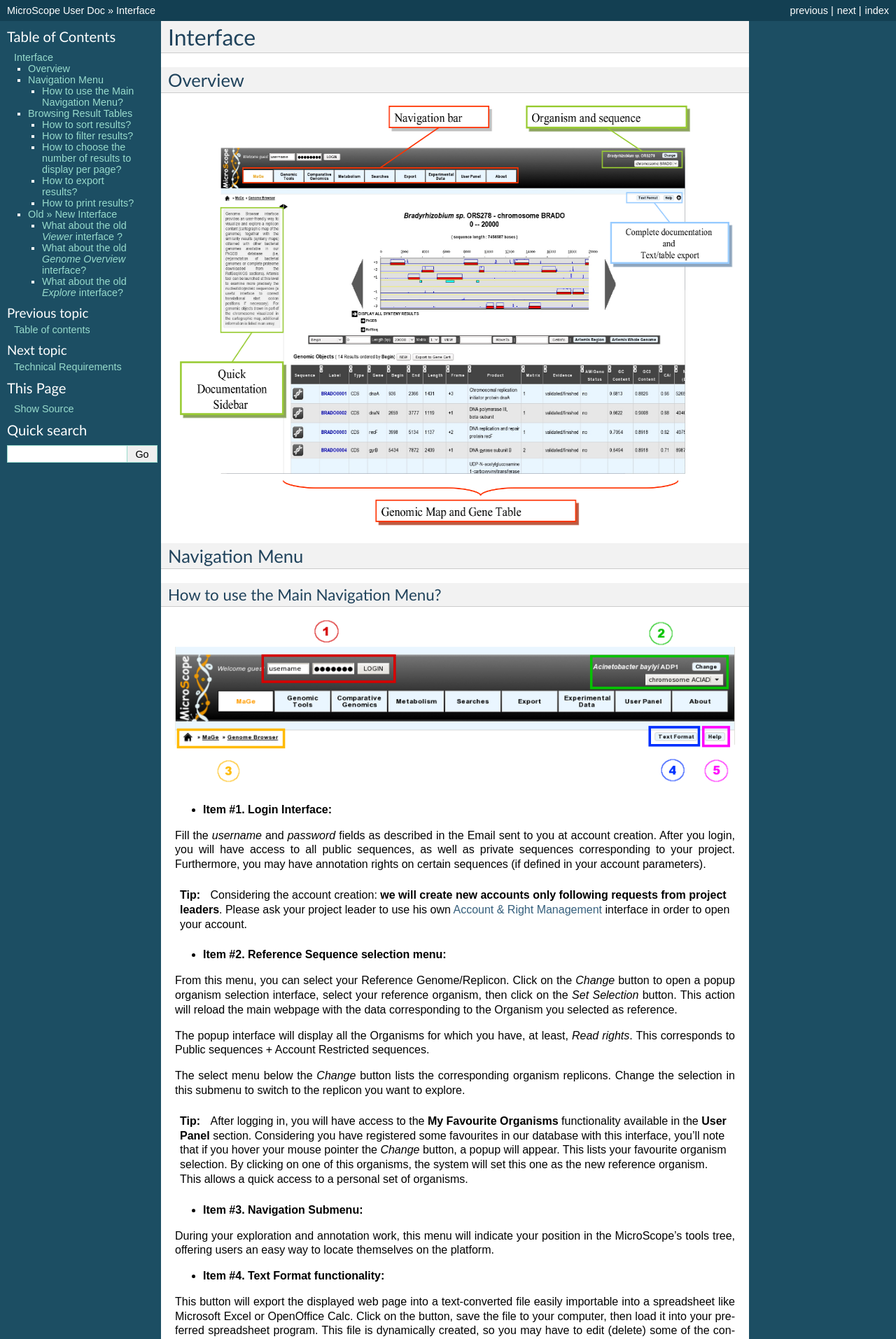
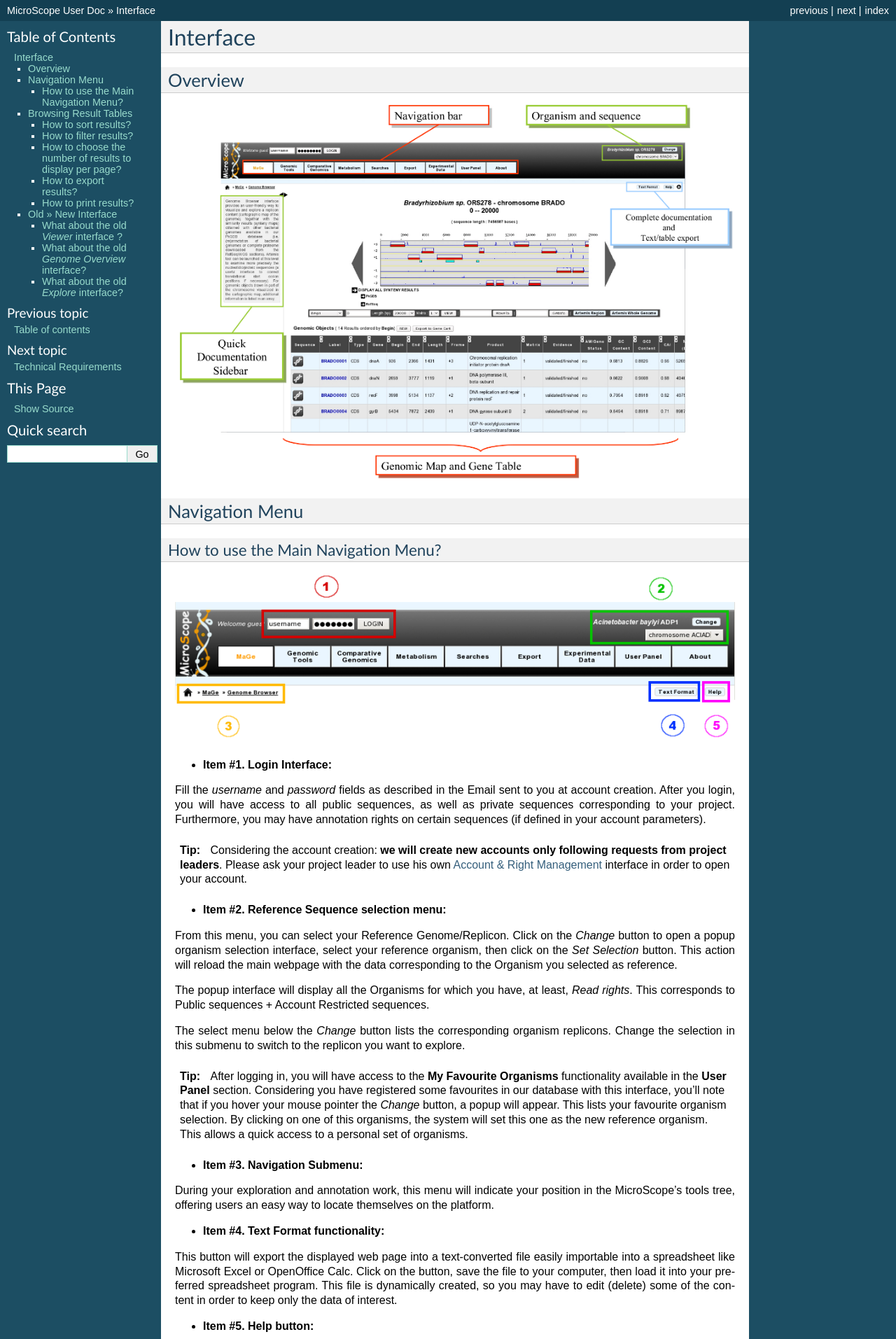
Before and after one commit to labgem/microscope-user-doc, a Sphinx documentation site: the page built from docs/content/overview/interface.rst, in a window 1280 px wide. Shown: the top 1913 px of the page at 70% size. Built offline with Sphinx 7.4.7, drawn with Linux system fonts in a browser that asks for light colours; formulas are drawn with MathJax 3.

Commit message:
Test image size

```diff
--- a/docs/content/overview/interface.rst
+++ b/docs/content/overview/interface.rst
@@ -8,9 +8,7 @@
 ========
 
 .. image:: img/img1.png
-    :width: 900px
-    :align: center
-    :height: 613px
+    :width: 100%
 
 
 ===============
--- a/docs/content/overview/latestnews.rst
+++ b/docs/content/overview/latestnews.rst
@@ -23,3 +23,4 @@
 * in the «Latest News» panel:
 
 .. image:: img/img16.png
+	:width: 50%
```
